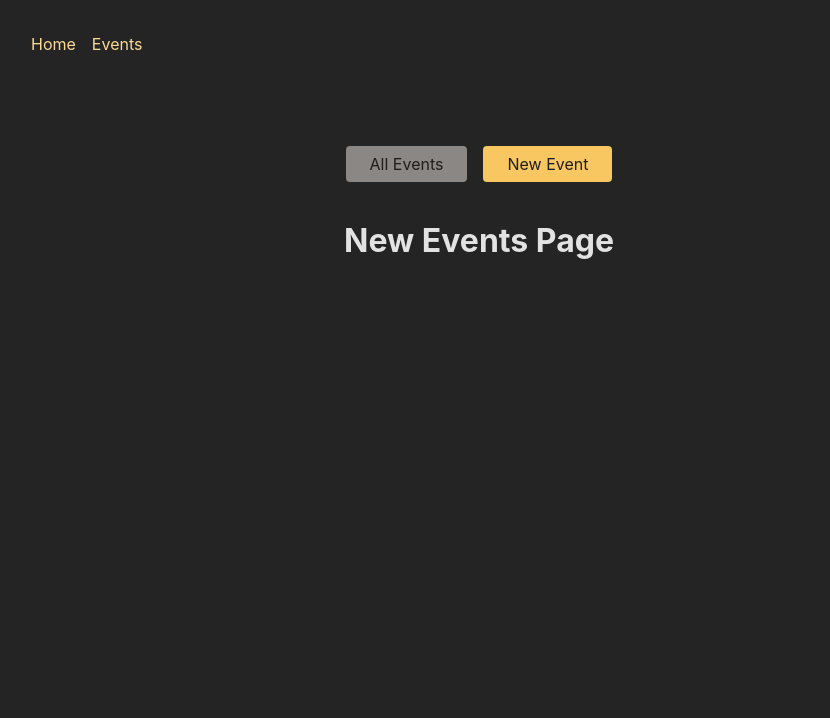
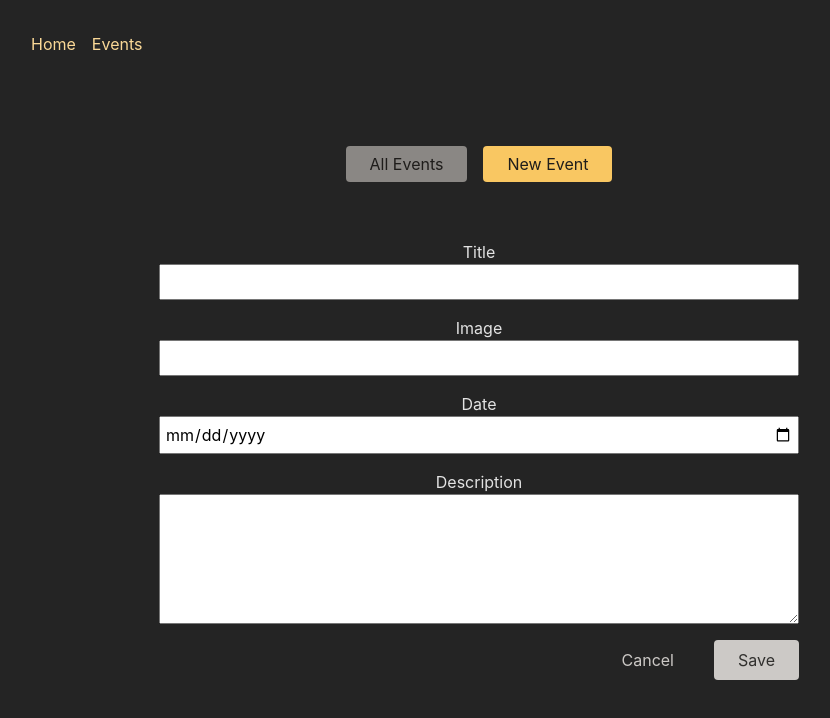
Before and after one commit to jmshanahan/advancedRouting, a React (Create React App) app in the folder frontend/: page /events/new in a window 1280 px wide. Shown: the top 718 px of the page, without its empty margins (161-991 px from the left). Built offline with nearby package versions, Linux system fonts and the light colour scheme.

Commit message:
Updated NewEvent

```diff
--- a/frontend/src/Pages/NewEvents.js
+++ b/frontend/src/Pages/NewEvents.js
@@ -1,4 +1,6 @@
+import EventForm from "../components/EventForm";
+
 const NewEventsPage = () => {
-  return <h1>New Events Page</h1>;
+  return <EventForm />;
 };
 export default NewEventsPage;
```
